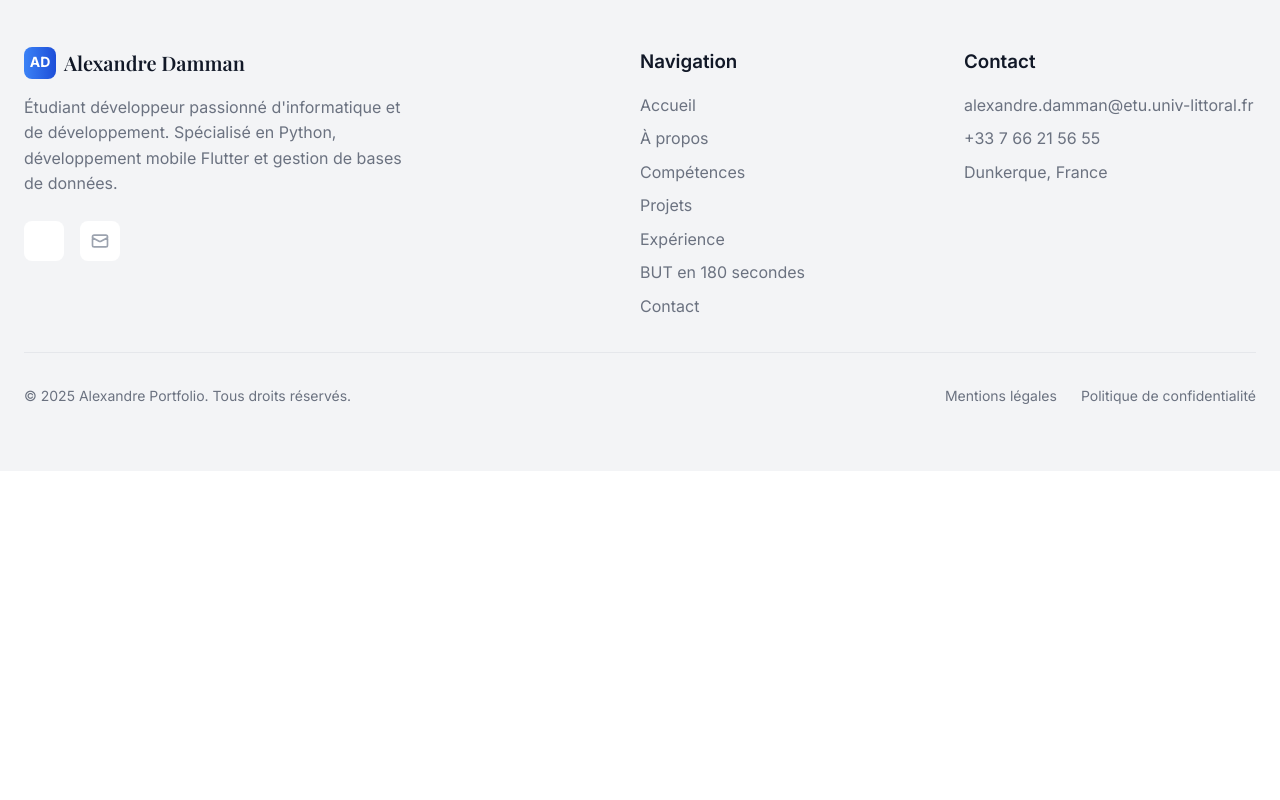
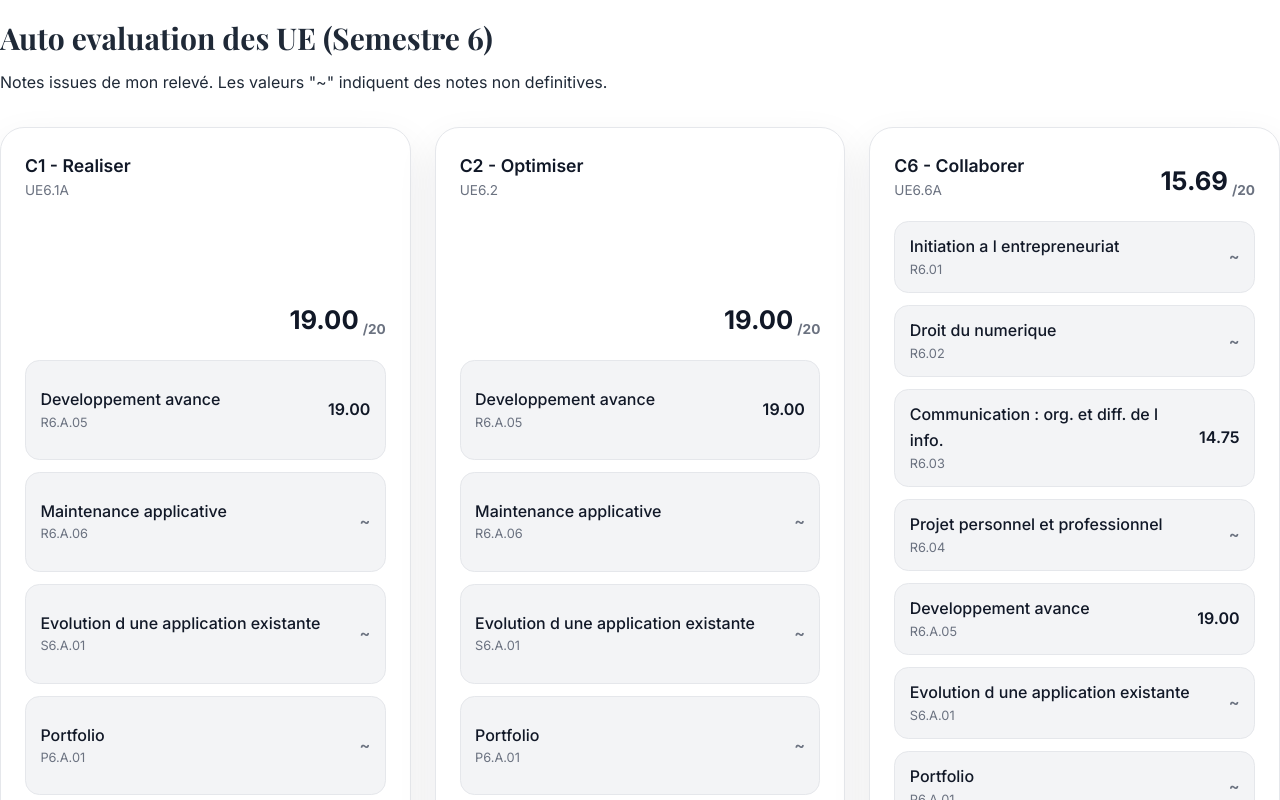
Before and after one commit to kaldex0/portfolio, a Vue app: page /skills in a window 1280 px wide. Shown: the part 1400-2200 px from the top of the page. Before the commit the page ends 1871 px from the top, so only its background shows below. Built offline with nearby package versions, Linux system fonts and the light colour scheme.

Commit message:
Add auto evaluation section for UE with dynamic module display and styling

```diff
--- a/src/views/Skills.vue
+++ b/src/views/Skills.vue
@@ -56,6 +56,47 @@
         </div>
       </div>
     </section>
+
+    <!-- Auto evaluation UE -->
+    <section class="section-padding bg-white dark:bg-gray-900">
+      <div class="container-custom">
+        <div class="auto-eval">
+          <div class="auto-eval-header">
+            <h2 class="text-3xl font-display font-bold text-gray-900 dark:text-white">
+              Auto evaluation des UE (Semestre 6)
+            </h2>
+            <p class="text-gray-600 dark:text-gray-400">
+              Notes issues de mon relevé. Les valeurs "~" indiquent des notes non definitives.
+            </p>
+          </div>
+          <div class="auto-eval-grid">
+            <div v-for="ue in ueEvaluations" :key="ue.code" class="auto-eval-card">
+              <div class="auto-eval-top">
+                <div>
+                  <h3 class="auto-eval-title">{{ ue.title }}</h3>
+                  <p class="auto-eval-code">{{ ue.code }}</p>
+                </div>
+                <div class="auto-eval-score">
+                  <span class="auto-eval-value">{{ ue.average }}</span>
+                  <span class="auto-eval-label">/20</span>
+                </div>
+              </div>
+              <div class="auto-eval-modules">
+                <div v-for="module in ue.modules" :key="module.code" class="auto-eval-module">
+                  <div>
+                    <p class="module-title">{{ module.title }}</p>
+                    <p class="module-code">{{ module.code }}</p>
+                  </div>
+                  <div class="module-note" :class="{ pending: module.note === '~' }">
+                    {{ module.note }}
+                  </div>
+                </div>
+              </div>
+            </div>
+          </div>
+        </div>
+      </div>
+    </section>
   </div>
 </template>
 
@@ -107,6 +148,48 @@ const summaryCards = [
   { label: 'Competences', value: totalSkills },
   { label: 'Categories', value: skillCategories.length },
   { label: 'Niveau moyen', value: `${averageLevel}%` }
+]
+
+const ueEvaluations = [
+  {
+    code: 'UE6.1A',
+    title: 'C1 - Realiser',
+    average: '19.00',
+    modules: [
+      { code: 'R6.A.05', title: 'Developpement avance', note: '19.00' },
+      { code: 'R6.A.06', title: 'Maintenance applicative', note: '~' },
+      { code: 'S6.A.01', title: 'Evolution d une application existante', note: '~' },
+      { code: 'P6.A.01', title: 'Portfolio', note: '~' },
+      { code: 'STAGE.A', title: 'Stage', note: '~' }
+    ]
+  },
+  {
+    code: 'UE6.2',
+    title: 'C2 - Optimiser',
+    average: '19.00',
+    modules: [
+      { code: 'R6.A.05', title: 'Developpement avance', note: '19.00' },
+      { code: 'R6.A.06', title: 'Maintenance applicative', note: '~' },
+      { code: 'S6.A.01', title: 'Evolution d une application existante', note: '~' },
+      { code: 'P6.A.01', title: 'Portfolio', note: '~' },
+      { code: 'STAGE.A', title: 'Stage', note: '~' }
+    ]
+  },
+  {
+    code: 'UE6.6A',
+    title: 'C6 - Collaborer',
+    average: '15.69',
+    modules: [
+      { code: 'R6.01', title: 'Initiation a l entrepreneuriat', note: '~' },
+      { code: 'R6.02', title: 'Droit du numerique', note: '~' },
+      { code: 'R6.03', title: 'Communication : org. et diff. de l info.', note: '14.75' },
+      { code: 'R6.04', title: 'Projet personnel et professionnel', note: '~' },
+      { code: 'R6.A.05', title: 'Developpement avance', note: '19.00' },
+      { code: 'S6.A.01', title: 'Evolution d une application existante', note: '~' },
+      { code: 'P6.A.01', title: 'Portfolio', note: '~' },
+      { code: 'STAGE.A', title: 'Stage', note: '~' }
+    ]
+  }
 ]
 </script>
 
@@ -256,4 +339,99 @@ const summaryCards = [
     justify-content: space-between;
   }
 }
+
+.auto-eval {
+  display: grid;
+  gap: 2rem;
+}
+
+.auto-eval-header {
+  display: grid;
+  gap: 0.5rem;
+}
+
+.auto-eval-grid {
+  display: grid;
+  gap: 1.5rem;
+  grid-template-columns: repeat(auto-fit, minmax(260px, 1fr));
+}
+
+.auto-eval-card {
+  border-radius: 1.5rem;
+  border: 1px solid var(--border);
+  background-color: var(--card);
+  padding: 1.5rem;
+  display: grid;
+  gap: 1.2rem;
+  box-shadow: 0 16px 40px rgba(15, 23, 42, 0.08);
+}
+
+.auto-eval-top {
+  display: flex;
+  justify-content: space-between;
+  gap: 1rem;
+}
+
+.auto-eval-title {
+  font-weight: 600;
+  color: var(--foreground);
+  font-size: 1.1rem;
+}
+
+.auto-eval-code {
+  color: var(--muted-foreground);
+  font-size: 0.85rem;
+}
+
+.auto-eval-score {
+  display: flex;
+  align-items: flex-end;
+  gap: 0.25rem;
+  font-weight: 700;
+  color: var(--foreground);
+}
+
+.auto-eval-value {
+  font-size: 1.6rem;
+}
+
+.auto-eval-label {
+  font-size: 0.85rem;
+  color: var(--muted-foreground);
+}
+
+.auto-eval-modules {
+  display: grid;
+  gap: 0.75rem;
+}
+
+.auto-eval-module {
+  padding: 0.75rem 0.9rem;
+  border-radius: 0.9rem;
+  background-color: var(--secondary);
+  border: 1px solid var(--border);
+  display: flex;
+  justify-content: space-between;
+  align-items: center;
+  gap: 1rem;
+}
+
+.module-title {
+  font-weight: 500;
+  color: var(--foreground);
+}
+
+.module-code {
+  font-size: 0.8rem;
+  color: var(--muted-foreground);
+}
+
+.module-note {
+  font-weight: 600;
+  color: var(--foreground);
+}
+
+.module-note.pending {
+  color: var(--muted-foreground);
+}
 </style>
```
